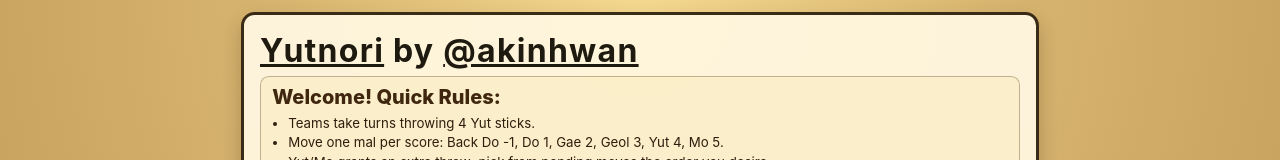
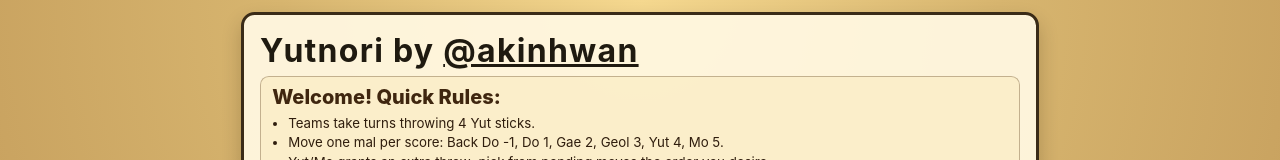
Before and after one commit to akinhwan/yutnori, a React (Create React App) app: page / in a window 1280 px wide. Shown: the top 160 px of the page. Built offline with nearby package versions, Linux system fonts and the light colour scheme.

Commit message:
Remove wiki link.

```diff
--- a/src/App.js
+++ b/src/App.js
@@ -1986,9 +1986,7 @@ function App() {
   const gameTitle = (
     <h1 className="game-title">
       <a
-        href="https://en.wikipedia.org/wiki/Yunnori"
-        target="_blank"
-        rel="noreferrer"
+
       >
         Yutnori
       </a>{' '}
```
Lines whose indentation alone changed are shown as unchanged.
